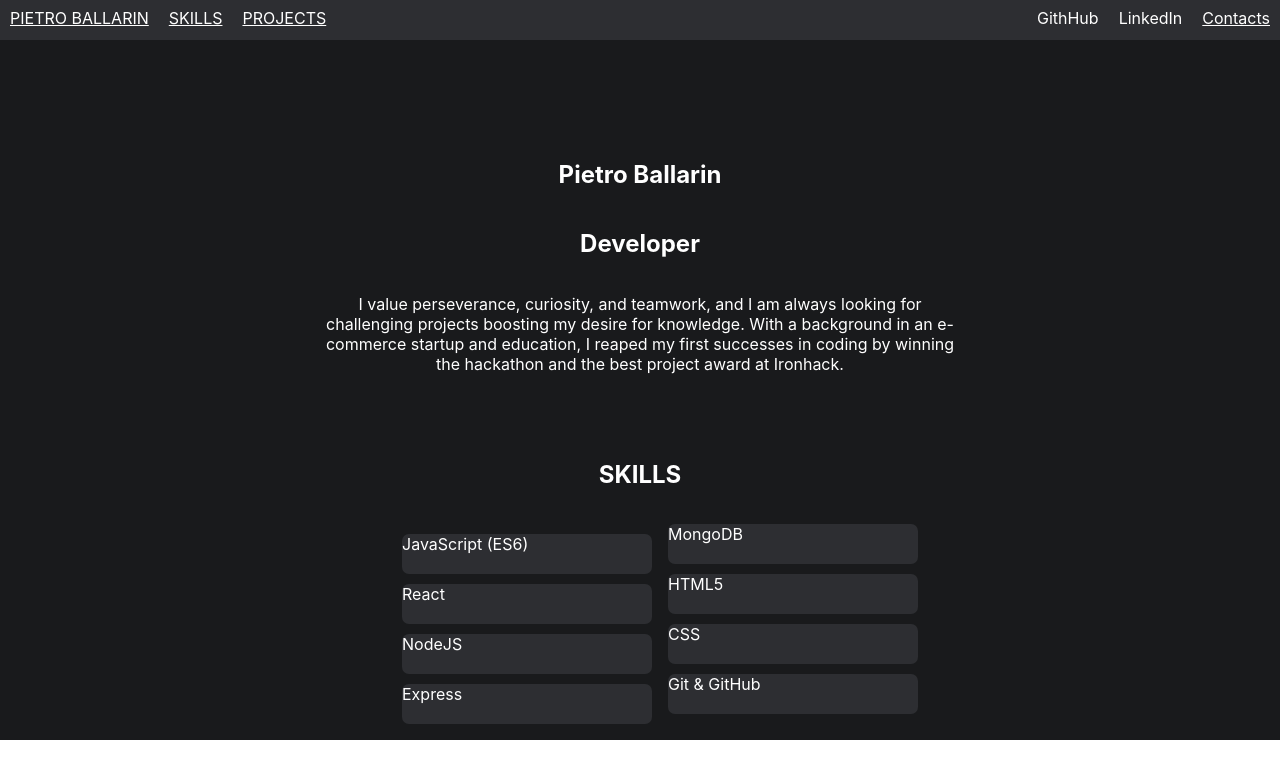
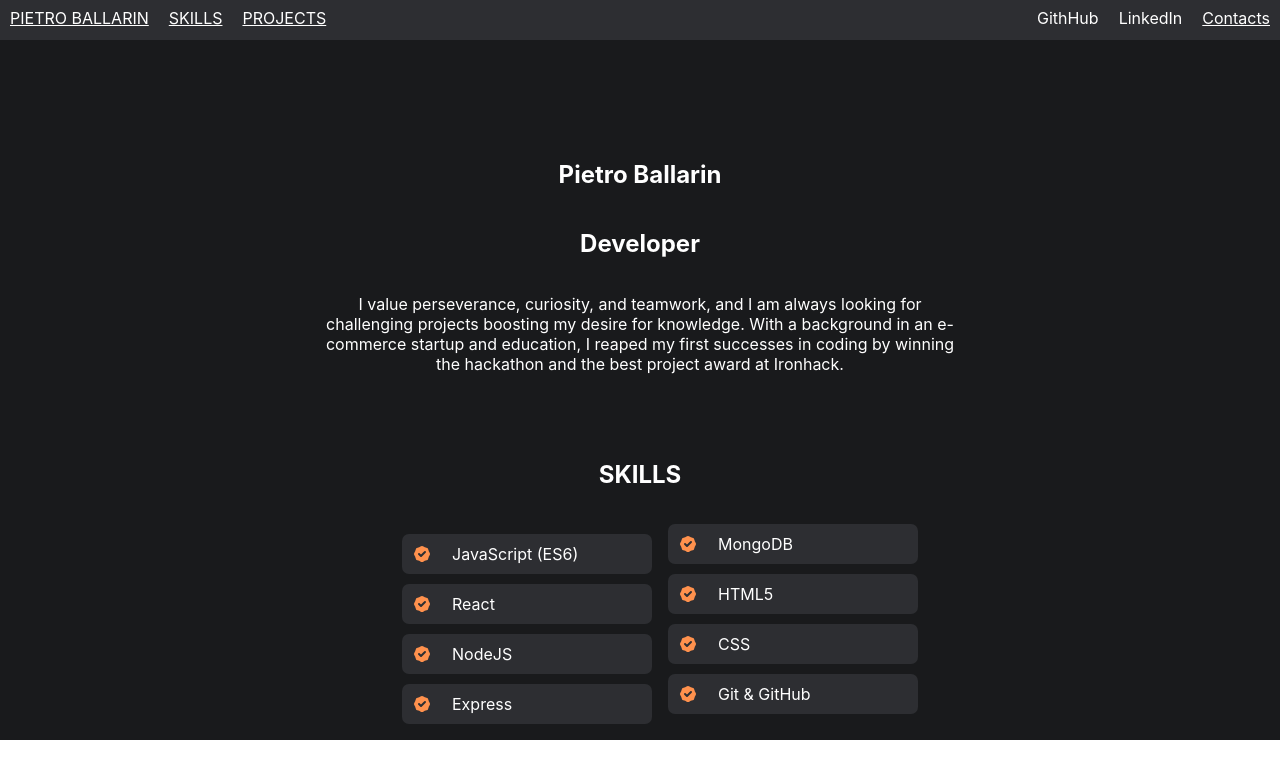
Before and after one commit to pietroballarin/portfolio, a React (Create React App) app: page / in a window 1280 px wide. Shown: the top 778 px of the page. Built offline with nearby package versions, Linux system fonts and the light colour scheme.

Commit message:
adding icons to skills

```diff
--- a/package.json
+++ b/package.json
@@ -3,6 +3,7 @@
   "version": "0.1.0",
   "private": true,
   "dependencies": {
+    "@heroicons/react": "^1.0.1",
     "@testing-library/jest-dom": "^5.14.1",
     "@testing-library/react": "^11.2.7",
     "@testing-library/user-event": "^12.8.3",
--- a/src/components/MySkills.js
+++ b/src/components/MySkills.js
@@ -1,4 +1,5 @@
 import React from 'react';
+import { BadgeCheckIcon, ChipIcon } from "@heroicons/react/solid";
 import { skills } from '../data';
 
 export default function MySkills() {
@@ -6,11 +7,13 @@ export default function MySkills() {
         <section id="skills">
             <h1>SKILLS</h1>
             <ul>
-                <li>
                 {skills.map(skill =>
-                    <div className="skilltag">{skill}</div>
+                    <li className="skilltag">
+                        <BadgeCheckIcon className="check-icon"/>
+                        <span className="skill-text">{skill}</span>
+                    </li>
+
                 )}
-                </li>
             </ul>
         </section>
     )
--- a/src/index.scss
+++ b/src/index.scss
@@ -94,7 +94,18 @@ code {
     width: 250px;
     height: 40px;
     border-radius: 7px;
-    margin-top: 10px
+    margin-top: 10px;
+    display: flex;
+  }
+
+  .check-icon {
+    width: 20px;
+    color: #ff914d;
+    margin: 10px
+  }
+
+  .skill-text {
+    margin: 10px
   }
 
 }
```
Also changed, not shown: 1 other file (tests, documents, lock files or other folders).
